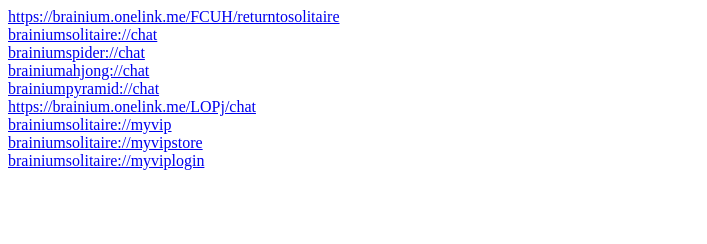
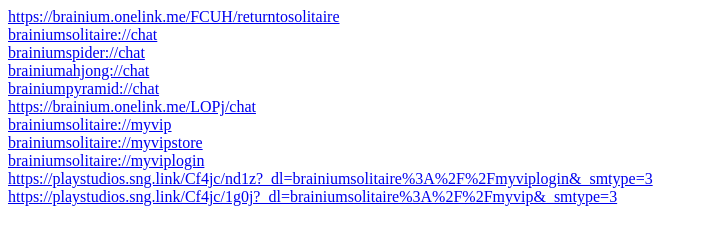
Before and after one commit to GuatemalanWatermelon/GuatemalanWatermelon.github.io, a plain HTML site: page linktest/index.html in a window 1280 px wide. Shown: the whole page, without its empty margins (0-707 px from the left). Drawn offline with Linux system fonts and the light colour scheme.

Commit message:
Update index.html

```diff
--- a/linktest/index.html
+++ b/linktest/index.html
@@ -16,3 +16,7 @@
 <a href="brainiumsolitaire://myvipstore">brainiumsolitaire://myvipstore</a>
 <br>
 <a href="brainiumsolitaire://myviplogin">brainiumsolitaire://myviplogin</a>
+<br>
+<a href="https://playstudios.sng.link/Cf4jc/nd1z?_dl=brainiumsolitaire%3A%2F%2Fmyviplogin&_smtype=3">https://playstudios.sng.link/Cf4jc/nd1z?_dl=brainiumsolitaire%3A%2F%2Fmyviplogin&_smtype=3</a>
+<br>
+<a href="https://playstudios.sng.link/Cf4jc/1g0j?_dl=brainiumsolitaire%3A%2F%2Fmyvip&_smtype=3">https://playstudios.sng.link/Cf4jc/1g0j?_dl=brainiumsolitaire%3A%2F%2Fmyvip&_smtype=3</a>
```
